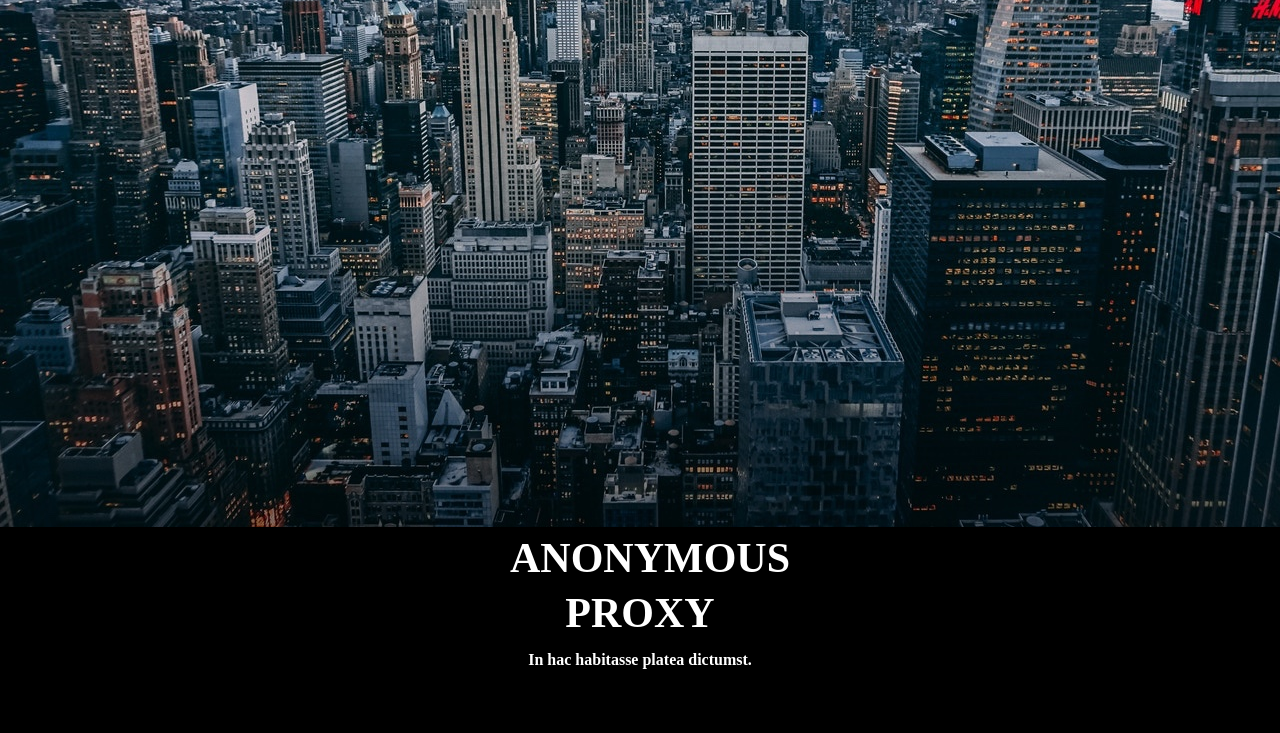
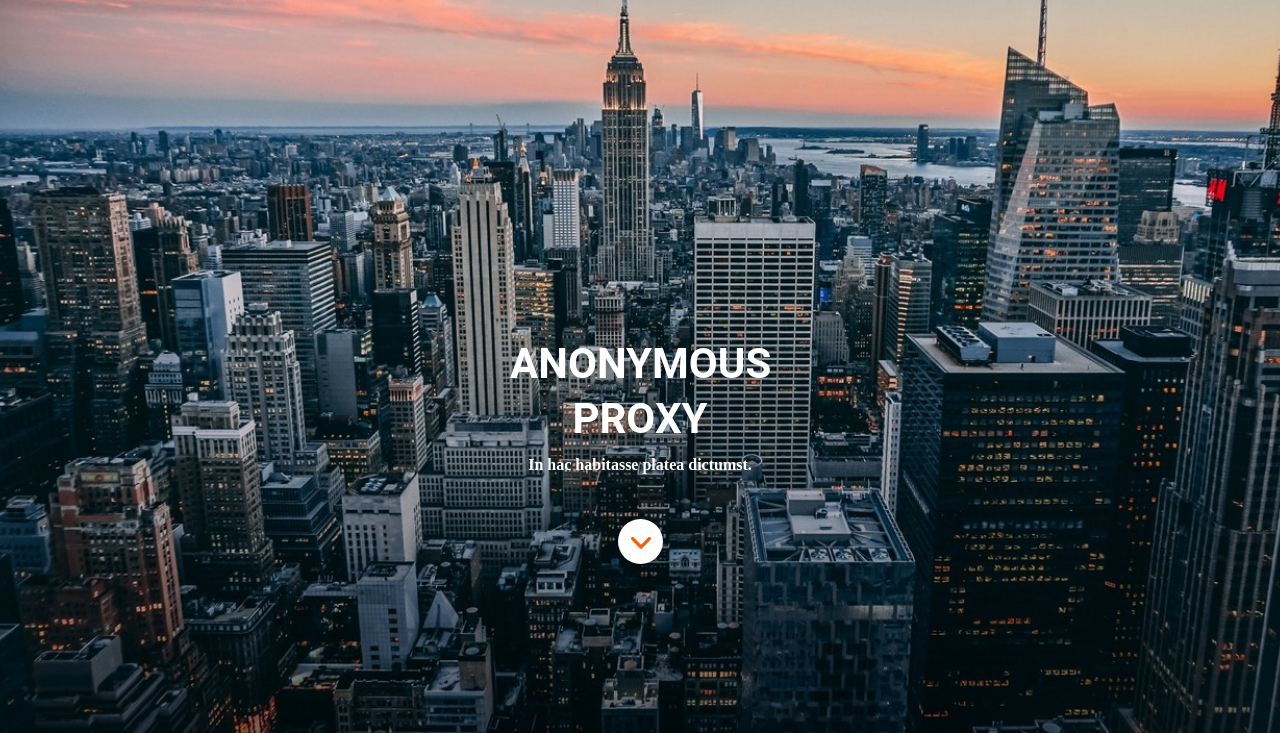
Before and after one commit to Adalab/modulo-1-evaluacion-final-EstiBv, a website: page src/html/index.html in a window 1280 px wide. Shown: the part 66-799 px from the top of the page. Drawn offline with nearby package versions, Linux system fonts and the light colour scheme; files that its build step writes are made by us from their sources; files whose address does not match are found by name.

Commit message:
tips css header

```diff
--- a/src/html/index.html
+++ b/src/html/index.html
@@ -5,7 +5,7 @@
     <meta name="viewport" content="width=device-width, initial-scale=1" />
     <title>Módulo-1-Evaluación-final-EstiBv</title>
     <link
-      href="https://fonts.googleapis.com/css?family=Roboto&display=swap"
+      href="https://fonts.googleapis.com/css2?family=Roboto+Slab:wght@100;700&display=swap"
       rel="stylesheet"
     />
     <link rel="stylesheet" href="./assets/css/main.css" />
--- a/src/html/partials/header.html
+++ b/src/html/partials/header.html
@@ -1,4 +1,5 @@
 <header role="Banner" id="Header" class="Header">
+  <!-- <div class="Header__container"> -->
   <nav
     class="Header__burger"
     role="Navigation-primary"
@@ -13,16 +14,17 @@
       />
     </a>
   </nav>
-  <div class="Header__container">
-    <img
+
+  <!-- <img
       class="Header__container--img"
       src="./assets/images/cover.jpg"
       alt="city view"
       title="Vista de ciudad"
-    />
+    /> -->
+  <div class="Claim">
+    <h1 class="Header__title">Anonymous proxy</h1>
+    <h2 class="Header__subtitle">In hac habitasse platea dictumst.</h2>
   </div>
-  <h1 class="Header__title">Anonymous proxy</h1>
-  <h2 class="Header__subtitle">In hac habitasse platea dictumst.</h2>
   <a
     class="Header__scrolldown"
     aria-label="Go-contentinfo"
@@ -36,4 +38,5 @@
       title="Go-to-contentinfo"
     />
   </a>
+  <!-- </div> -->
 </header>
--- a/src/scss/main.scss
+++ b/src/scss/main.scss
@@ -21,6 +21,9 @@
   justify-content: center;
   align-items: center;
   text-align: center;
+  background-image: url("/assets/images/cover.jpg");
+  background-position: center;
+  background-size: cover;
 }
 .Header__burger {
   width: 44px;
@@ -35,29 +38,24 @@
   width: auto;
   padding: 15px 14px 15px 14px;
 }
-.Header__container {
-  width: 100%;
-  height: 100vh;
-  background-size: cover;
+
+.Claim {
+  margin-top: 284px;
+  padding: 0 15px 0 15px;
 }
-.Header__container--img {
-  width: 100%;
-}
-
 .Header__title {
   width: 290px;
-  font-family: "RobotoSlab";
+  font-family: "Roboto";
+  font-weight: bold;
   color: white;
   text-transform: uppercase;
   font-size: 42px;
   padding: 0 15px 10px 15px;
   line-height: 55px;
-  align-content: flex-end;
-  text-align: center;
 }
 .Header__subtitle {
   width: 290px;
-  font-family: "Roboto-regular";
+  font-family: "Roboto-Regular";
   font-size: 16px;
   text-align: center;
   color: white;
@@ -70,7 +68,7 @@
   width: 45px;
   border-radius: 100%;
   background-color: #ffffff;
-  margin: 143px 137px 53px 137px;
+  margin: 45px 137px 53px 137px;
 }
 
 .Header__scrolldown--icon {
@@ -79,6 +77,7 @@
 }
 
 // main-section-1
+
 .Section-1 {
   background-color: #ffffff;
 }
```
